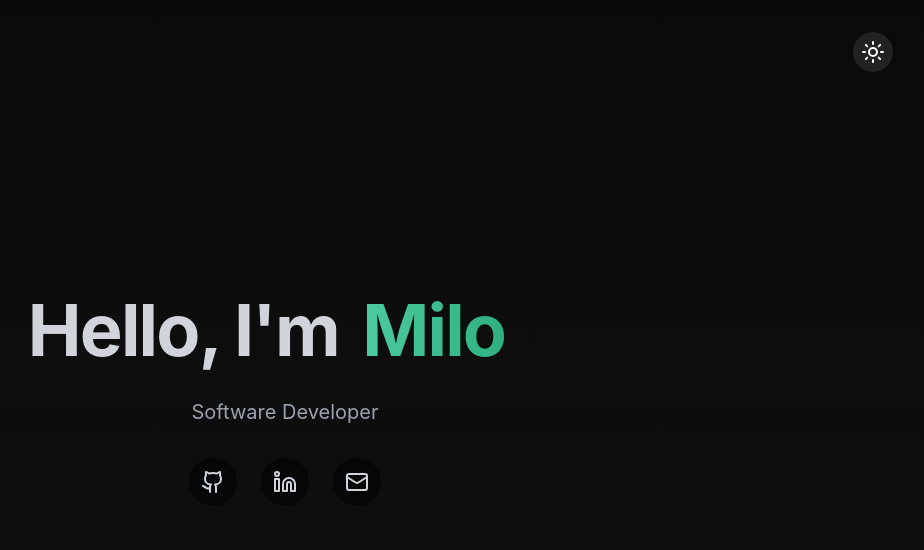
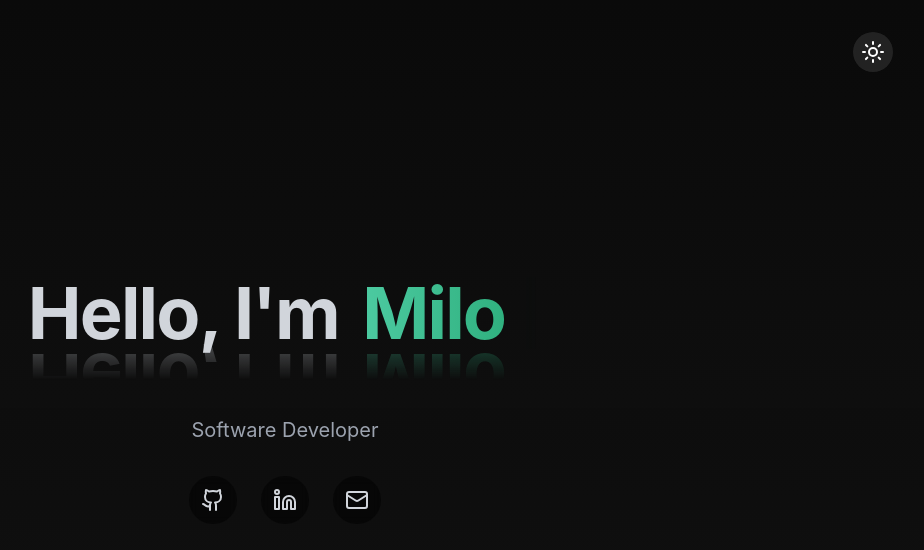
Before and after one commit to MiloBarai/Personal_Page, a React (Create React App) app: page / in a window 1280 px wide. Shown: the top 550 px of the page, without its empty margins (355-1279 px from the left). Built offline with nearby package versions, Linux system fonts and the light colour scheme.

Commit message:
adding text reflection to hero section

```diff
--- a/src/App.css
+++ b/src/App.css
@@ -84,3 +84,14 @@ body {
     transform: rotate(360deg);
   }
 }
+
+.reflection {
+  transform: scaleY(-1);
+  opacity: 0.3;
+  -webkit-mask-image: linear-gradient(transparent 50%, white);
+  mask-image: linear-gradient(transparent 50%, white);
+}
+
+.reflection-container {
+  margin-top: -5px;
+}
--- a/src/components/HeroSection.js
+++ b/src/components/HeroSection.js
@@ -75,7 +75,7 @@ const HeroSection = () => {
       >
         <motion.h1
           animate={controls}
-          className="text-7xl font-bold mb-8 tracking-tight"
+          className="text-7xl font-bold tracking-tight"
           style={{ display: 'inline-block' }}
         >
           <span className={darkMode ? 'text-gray-300' : 'text-gray-600'}>
@@ -93,6 +93,30 @@ const HeroSection = () => {
             |
           </motion.span>
         </motion.h1>
+
+        {/* Reflection */}
+        <div className="reflection-container">
+          <motion.h1
+            animate={controls}
+            className="text-7xl font-bold tracking-tight reflection"
+            style={{ display: 'inline-block' }}
+          >
+            <span className={darkMode ? 'text-gray-300' : 'text-gray-600'}>
+              {text.slice(0, prefix.length)}
+            </span>
+            <span className="bg-gradient-to-r from-[#4ECCA3] via-[#2EAF7D] to-[#45B08C] text-transparent bg-clip-text bg-[size:200%] px-2">
+              {text.slice(prefix.length)}
+            </span>
+            <motion.span
+              initial={{ opacity: 1 }}
+              animate={{ opacity: 0 }}
+              transition={{ duration: 0.5, repeat: Infinity, repeatType: "reverse" }}
+              className="ml-1 inline-block bg-gradient-to-r from-[#4ECCA3] via-[#2EAF7D] to-[#45B08C] text-transparent bg-clip-text"
+            >
+              |
+            </motion.span>
+          </motion.h1>
+        </div>
 
         {/* Subtitle */}
         <motion.p
```
